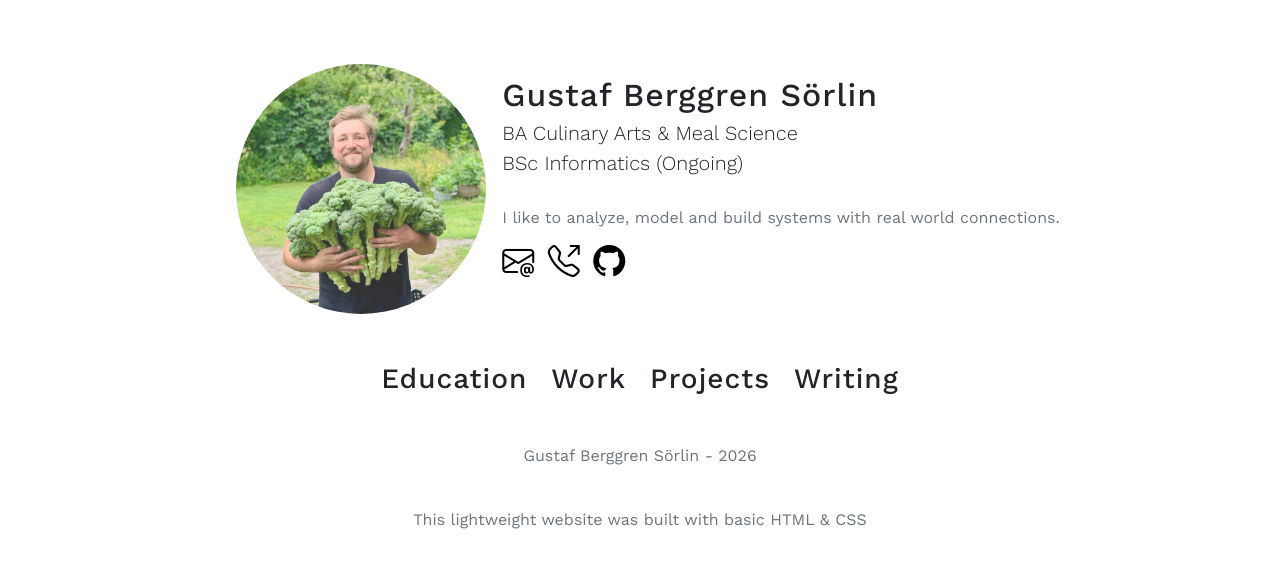
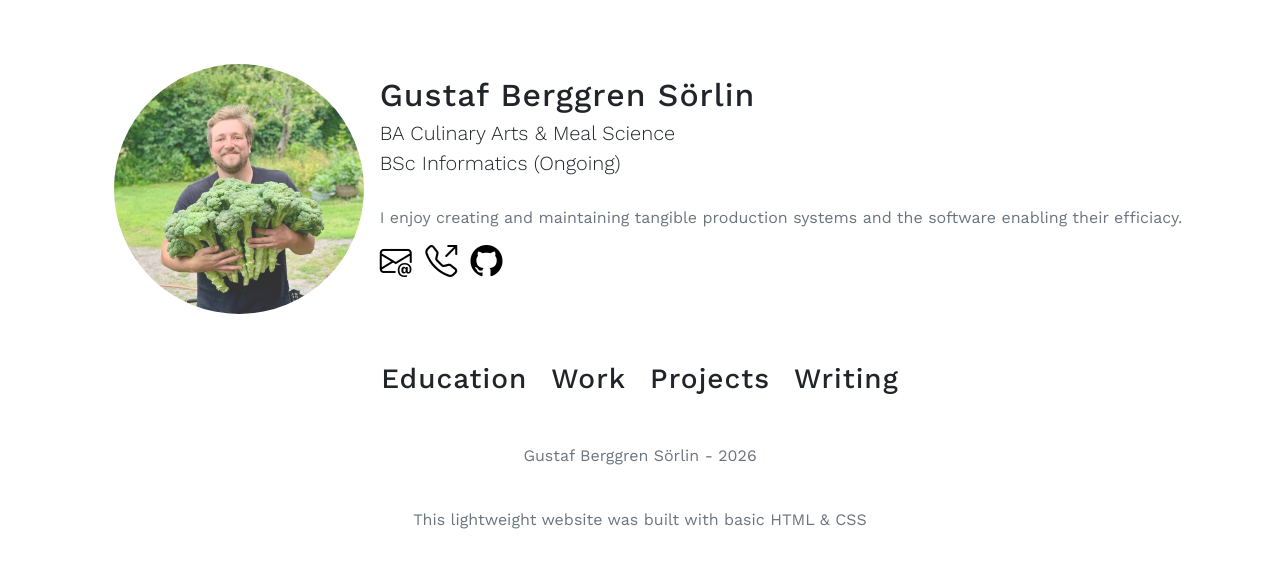
Before and after one commit to gbrggrn/gbrggrn.github.io, a Jekyll site: the page built from index.html, in a window 1280 px wide. Shown: the top 568 px of the page. Built offline with Jekyll 4.4.1, drawn with Linux system fonts in a browser that asks for light colours.

Commit message:
Update default.html

```diff
--- a/_layouts/default.html
+++ b/_layouts/default.html
@@ -25,7 +25,7 @@
       <div class="text-start">
         <h2 class="mb-1">Gustaf Berggren Sörlin</h2>
         <p class="lead mb-1">BA Culinary Arts & Meal Science<br>BSc Informatics (Ongoing)</p><br>
-        <p class="text-muted mb-2">I like to analyze, model and build systems with real world connections.</p>
+        <p class="text-muted mb-2">I enjoy creating and maintaining tangible production systems and the software enabling their efficiacy.</p>
 
         <a href="mailto:gustaf.berggren.sorlin@gmail.com" target="_blank">
           <i class="bi bi-envelope-at" style="font-size: 2rem; color: black;"></i>
```
